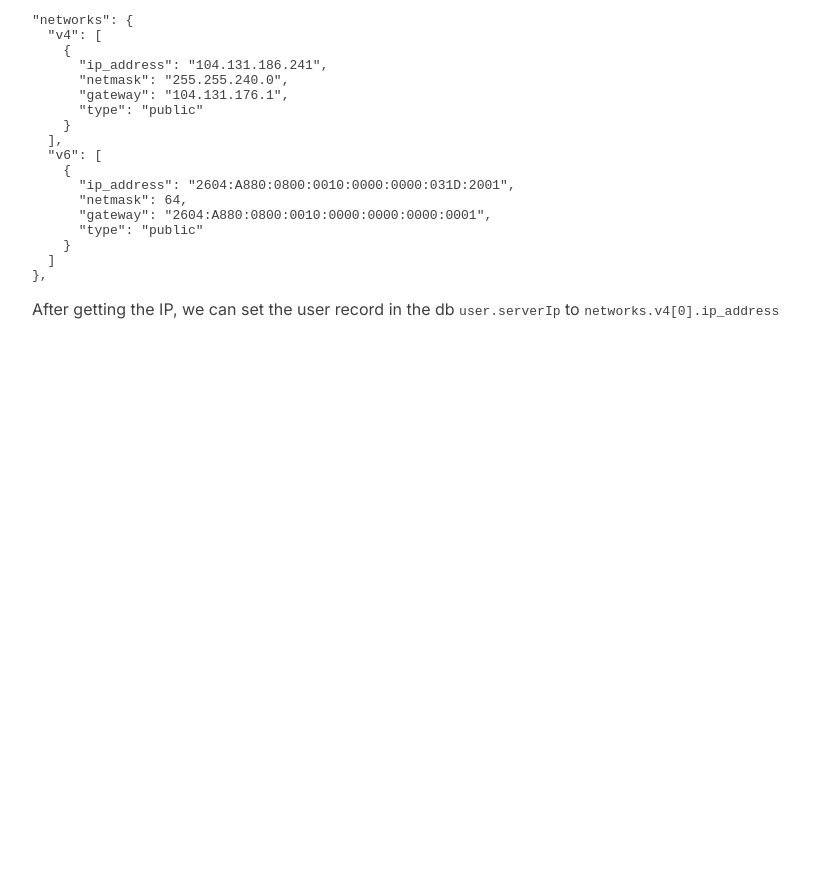
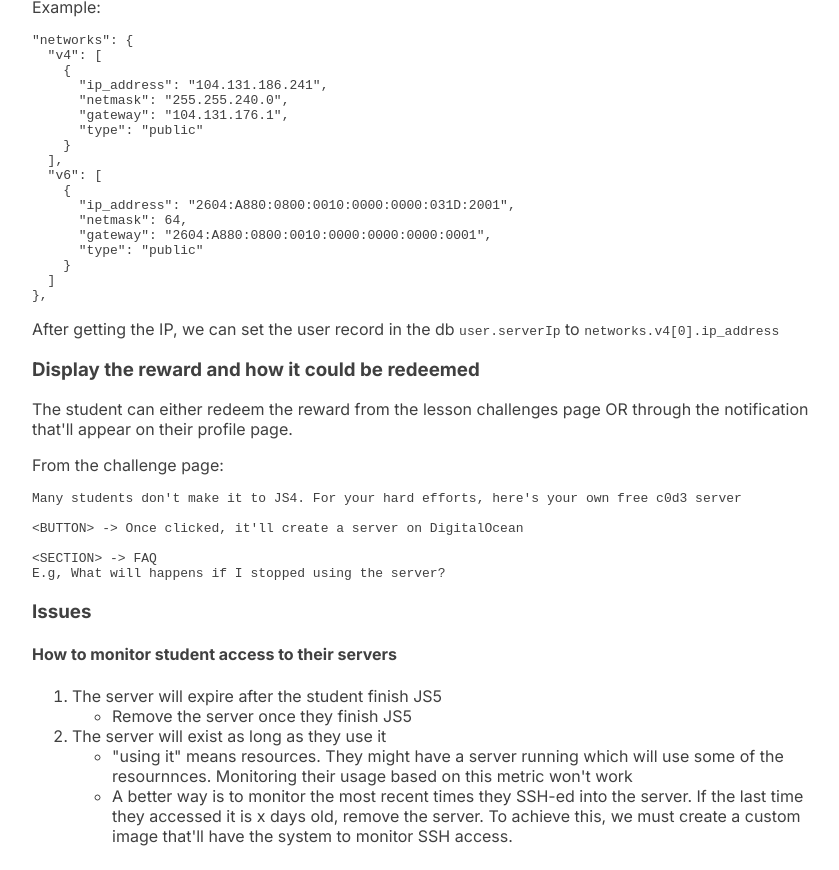
Before and after one commit to flacial/know.flacial.dev, a Gatsby site: page /knowledge/c0d3/docs/rewards_system_docs in a window 1280 px wide. Shown: the part 1603-2473 px from the top of the page, without its empty margins (218-1057 px from the left). Before the commit the page ends 1946 px from the top, so only its background shows below. Built offline with nearby package versions, Linux system fonts and the light colour scheme; Gatsby itself is replaced by a stand-in of ours; code samples lack their colours.

Commit message:
doc: Update rewards system docs

````diff
--- a/src/pages/knowledge/c0d3/docs/rewards_system_docs.mdx
+++ b/src/pages/knowledge/c0d3/docs/rewards_system_docs.mdx
@@ -14,18 +14,18 @@ import Layout from '../../../../components/Layout'
 
 ## Goals
 
-- After a student complete JS5, a server should be created for them
+- After a student complete JS4, a server should be created for them which they'll use to practice the content of JS5 in it.
 
 ## Action items
 
 1. Get the student SSH key
 2. Create a server through [DigitalOcean API](https://github.com/pjpimentel/dots)
 3. Link the server IP to the student data in the db
-4. Display the student server and how it could be accessed
+4. Display the reward and how it could be redeemed
 
 ### Get the student SSH key
 
-After the student complete J54, The student will input their SSH key into a page under `/[username]/server`, this SSH will be used in the next action item to ensure that the student will have access to the server (and the admins).
+After the student complete JS4, The student will input their SSH key into a page under `/[username]/server`, this SSH will be used in the next action item to ensure that the student will have access to the server (and the admins).
 
 ### Create a server (droplet) through DigitalOcean API
 
@@ -126,5 +126,30 @@ Example:
 
 After getting the IP, we can set the user record in the db `user.serverIp` to `networks.v4[0].ip_address`
 
+### Display the reward and how it could be redeemed
+
+The student can either redeem the reward from the lesson challenges page OR through the notification that'll appear on their profile page.
+
+From the challenge page:
+
+```
+Many students don't make it to JS4. For your hard efforts, here's your own free c0d3 server
+
+<BUTTON> -> Once clicked, it'll create a server on DigitalOcean
+
+<SECTION> -> FAQ
+E.g, What will happens if I stopped using the server?
+```
+
+### Issues
+
+#### How to monitor student access to their servers
+
+1. The server will expire after the student finish JS5
+   - Remove the server once they finish JS5
+2. The server will exist as long as they use it
+   - "using it" means resources. They might have a server running which will use some of the resournnces. Monitoring their usage based on this metric won't work
+   - A better way is to monitor the most recent times they SSH-ed into the server. If the last time they accessed it is x days old, remove the server. To achieve this, we must create a custom image that'll have the system to monitor SSH access.
+
 </MarkdownWrapper>
 </Layout>
````
